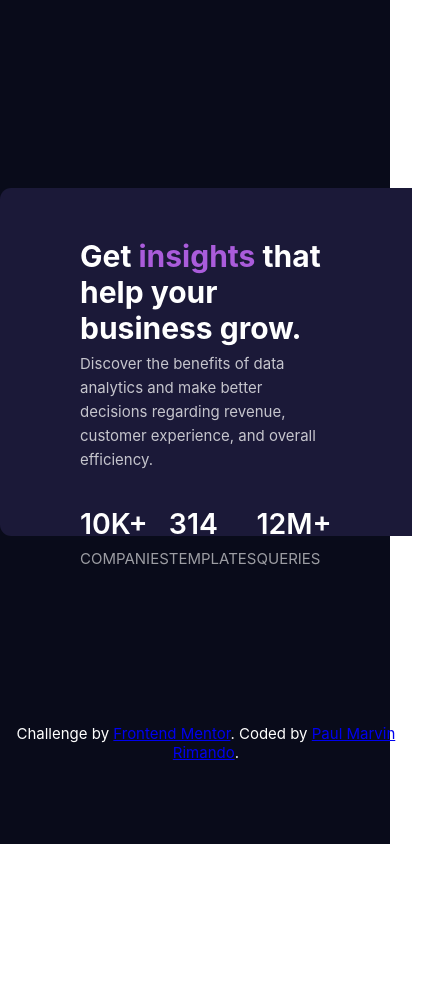
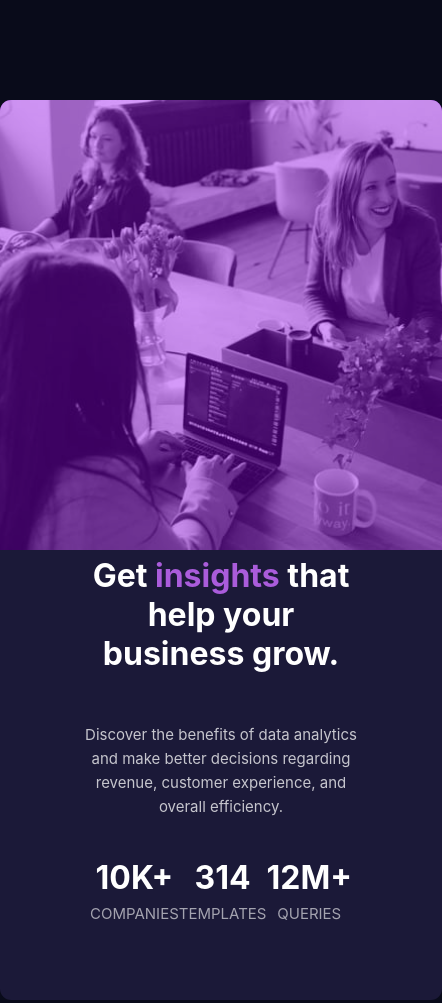
Before and after one commit to M4vin/stats-preview-card_chalenge, a plain HTML site: page index.html in a window 390 px wide. Shown: the top 1003 px of the page, 442 px wide, since content can reach past the window. Before the commit the page ends 844 px from the top, so only its background shows below. Drawn offline with Linux system fonts and the light colour scheme; a web font is replaced by a local one.

Commit message:
Update index.scss

```diff
--- /dev/null
+++ b/styles/index.scss
@@ -0,0 +1,380 @@
+@import url('htps://fonts.googleapis.com/css2?family-Inter:wght@400;700&display=swap');
+
+* {
+  margin: 0;
+  padding: 0;
+}
+body {
+  background-color: hsl(233, 47%, 7%);
+}
+.main {
+  height: 100vh;
+  color: white;
+  font-family: 'Inter', sans-serif;
+  font-size: 15px;
+
+  display: grid;
+  grid-template-rows: 1fr 100px;
+  .main-stats-card {
+    margin: 0 100px;
+
+    display: grid;
+    grid-template-columns: 1fr 1fr;
+    align-content: center;
+    .text-container {
+      background-color: hsl(244, 38%, 16%);
+      max-width: 540px;
+      border-radius: 0.75em 0 0 0.75em;
+
+      justify-self: end;
+      display: grid;
+      grid-template-rows: 1fr 150px;
+      .text {
+        margin: 50px 80px 0;
+
+        display: grid;
+        place-content: center;
+        gap: 20px;
+        h1 {
+          span {
+            color: hsl(277, 64%, 61%);
+          }
+        }
+        p {
+          line-height: 1.6;
+          color: hsla(0, 0%, 100%, 0.75);
+        }
+      }
+      ul.stats {
+        list-style: none;
+        margin: 0 90px;
+
+        display: grid;
+        grid-template-columns: repeat(3, 1fr);
+        li {
+          text-transform: uppercase;
+          color: hsla(0, 0%, 100%, 0.6);
+
+          span {
+            font-weight: 700;
+            color: white;
+            font-size: 1.9em;
+            line-height: 1.6;
+          }
+        }
+      }
+    }
+    .image-container {
+      max-width: 540px;
+      justify-self: start;
+      background-color: hsl(277, 100%, 47%);
+      border-radius: 0 0.75em 0.75em 0;
+
+      img {
+        object-fit: cover;
+        max-width: 540px;
+        max-height: 450px;
+        height: 100%;
+        width: 100%;
+        border-radius: 0 0.75em 0.75em 0;
+        opacity: 0.6;
+      }
+    }
+  }
+}
+
+@media (max-width: 1200px) {
+  .text-container {
+    background-color: hsl(244, 38%, 16%);
+    max-width: 540px;
+    border-radius: 0.75em 0 0 0.75em;
+
+    justify-self: end;
+    display: grid;
+    grid-template-rows: 1fr 150px;
+    .text {
+      margin: 0 80px;
+
+      display: grid;
+      place-content: center;
+      gap: 20px;
+      h1 {
+        font-size: 2.6vw;
+
+        span {
+          color: hsl(277, 64%, 61%);
+        }
+      }
+      p {
+        font-size: 1.5vw;
+      }
+    }
+    .stats {
+      align-items: center;
+      li {
+        font-size: 1vw;
+
+        span {
+          font-size: 2.6vw;
+        }
+      }
+    }
+  }
+}
+
+@media (max-width: 992px) {
+  .main {
+    .main-stats-card {
+      margin: 100px 0;
+
+      grid-template-rows: 1fr 1fr;
+      grid-template-columns: 1fr;
+      .text-container {
+        border-radius: 0 0 0.75em 0.75em;
+
+        grid-row: 2/3;
+        justify-self: center;
+        grid-template-rows: 50% 50%;
+        text-align: center;
+        .text {
+          gap: 50px;
+          h1 {
+            font-size: 32px;
+          }
+          p {
+            font-size: 15px;
+          }
+        }
+        ul.stats {
+          li {
+            font-size: 15px;
+            span {
+              font-size: 32px;
+            }
+          }
+        }
+      }
+      .image-container {
+        max-height: 450px;
+        height: auto;
+        border-radius: 0.75em 0.75em 0 0;
+
+        align-self: flex-end;
+        justify-self: center;
+        grid-row: 1/2;
+        img {
+          height: 450px;
+          border-radius: 0.75em 0.75em 0 0;
+        }
+      }
+    }
+  }
+}
+
+// @media (max-width: 768px) {
+// }
+
+// @media (max-width: 576px) {
+// }
+
+@media (max-width: 375px) {
+  .main {
+    font-size: 2.5vw;
+    margin: 0;
+
+    .main-stats-card {
+      margin: 60px 20px 10px;
+
+      grid-template-rows: 260px 1fr;
+      grid-template-columns: 1fr;
+
+      .text-container {
+        grid-row: 2/3;
+        border-radius: 0 0 0.75em 0.75em;
+        text-align: center;
+
+        grid-template-rows: auto 1fr;
+        .text {
+          margin: 50px 37px 0;
+          h1 {
+            font-size: 3em;
+          }
+          p {
+            margin: 15px 0;
+            font-size: 15px;
+          }
+        }
+        ul.stats {
+          margin: 10px 100px;
+
+          grid-template-columns: 1fr;
+          grid-template-rows: repeat(3, 1fr);
+          li {
+            font-size: 14px;
+            span {
+              font-size: 2em;
+            }
+          }
+        }
+      }
+      .image-container {
+        height: 261px;
+        grid-row: 1/2;
+        border-radius: 0.75em 0.75em 0 0;
+        img {
+          height: 261px;
+          border-radius: 0.75em 0.75em 0 0;
+        }
+      }
+    }
+  }
+}
+
+/* * {
+  margin: 0;
+  padding: 0;
+}
+
+.main {
+  height: 100vh;
+  background-color: hsl(233, 47%, 7%);
+  color: white;
+  font-family: 'Inter', sans-serif;
+  font-size: 15px;
+
+  display: grid;
+  grid-template-rows: auto 120px;
+}
+
+.main .main-stats-card {
+  margin: auto;
+  max-width: 1080px;
+  max-height: 892px;
+
+  display: grid;
+  grid-template-columns: 1fr 1fr;
+  grid-template-rows: 1fr;
+}
+.main .main-stats-card .text-container {
+  background-color: hsl(244, 38%, 16%);
+  border-radius: 0.75em 0 0 0.75em;
+
+  display: grid;
+  grid-template-rows: 1fr 40%;
+}
+.main .main-stats-card .text-container .text {
+  margin: 50px 80px 0;
+  display: grid;
+  grid-template-rows: 1fr 50%;
+}
+.main .main-stats-card .text-container .text h1 span {
+  color: hsl(277, 64%, 61%);
+}
+.main .main-stats-card .text-container .text p {
+  line-height: 1.6;
+  color: hsla(0, 0%, 100%, 0.75);
+}
+.main .main-stats-card .text-container .text h1 {
+  font-weight: 700;
+}
+.main .main-stats-card .text-container ul.stats {
+  margin: 0 80px;
+  list-style-type: none;
+  text-transform: uppercase;
+  line-height: 1.6;
+
+  display: grid;
+  grid-template-columns: repeat(3, 1fr);
+  grid-template-rows: 1fr;
+  align-items: center;
+}
+.main .main-stats-card .text-container ul.stats li {
+  color: hsla(0, 0%, 100%, 0.6);
+}
+.main .main-stats-card .text-container ul.stats li span {
+  color: white;
+  font-size: 1.9em;
+  font-weight: 600;
+}
+
+.main .main-stats-card .image-container {
+  background-color: hsl(277, 100%, 47%);
+  max-height: 446px;
+  max-width: 540px;
+  overflow: hidden;
+  height: auto;
+  border-radius: 0 0.75em 0.75em 0;
+}
+.main .main-stats-card .image-container img {
+  object-fit: cover;
+  width: 100%;
+  height: auto;
+  opacity: 0.6;
+  border-radius: 0 0.75em 0.75em 0;
+}
+
+@media (max-width: 1200px) {
+}
+
+@media (max-width: 992px) {
+}
+
+
+@media (max-width: 768px) {
+}
+
+@media (max-width: 576px) {
+}
+
+@media (max-width: 375px) {
+  .main {
+    font-size: 2.5vw;
+  }
+  .main .main-stats-card {
+    margin: 60px 20px 10px;
+
+    display: grid;
+    grid-template-rows: 240px 1fr;
+    grid-template-columns: 1fr;
+  }
+  .main .main-stats-card .text-container {
+    grid-row: 2/3;
+    border-radius: 0 0 0.75em 0.75em;
+    text-align: center;
+
+    display: grid;
+    grid-template-rows: auto 1fr;
+  }
+  .main .main-stats-card .text-container .text {
+    margin: 50px 37px 0;
+  }
+  .main .main-stats-card .text-container .text h1 {
+    font-size: 3em;
+  }
+  .main .main-stats-card .text-container .text p {
+    margin: 15px 0;
+    font-size: 15px;
+  }
+  .main .main-stats-card .text-container ul.stats {
+    margin: 10px 100px;
+    display: grid;
+    grid-template-columns: 1fr;
+    grid-template-rows: repeat(3, 1fr);
+  }
+  .main .main-stats-card .text-container ul.stats li span {
+    font-size: 2em;
+  }
+  .main .main-stats-card .text-container ul.stats li {
+    font-size: 14px;
+  }
+
+  .main .main-stats-card .image-container {
+    grid-row: 1/2;
+    border-radius: 0.75em 0.75em 0 0;
+  }
+  .main .main-stats-card .image-container img {
+    border-radius: 0.75em 0.75em 0 0;
+    background-position: center;
+    background-size: cover;
+  }
+} */
```
Also changed, not shown: styles/index.css, 1 other file.
